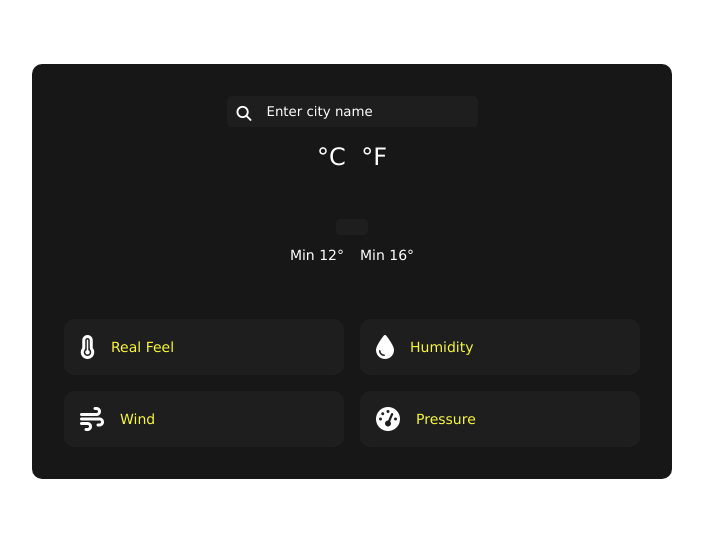
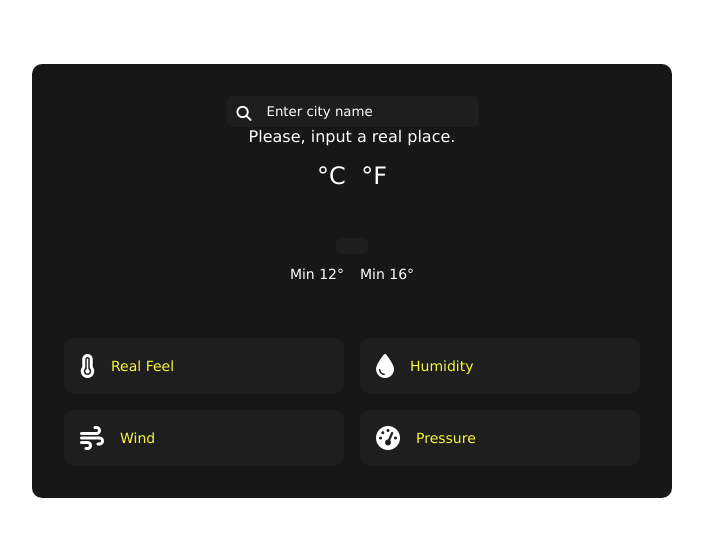
Before and after one commit to Preciouszagz/WeatherApplication, a plain HTML site: page index.html in a window 1280 px wide. Shown: the whole page, without its empty margins (288-991 px from the left). Drawn offline with Linux system fonts and the light colour scheme; no server answers.

Commit message:
Update index.html

```diff
--- a/index.html
+++ b/index.html
@@ -17,12 +17,13 @@
           />
           <i class="fa-solid fa-magnifying-glass"></i>
         </form>
+        <p id="error">Please, input a real place.</p>
         <div class="weather-units">
           <span class="weather-unit-celcius">&#176C</span>
-          <span class="weather-unit-fahrenheit">&#176F</span>
+          <span class="weather-unit-fahrenheit"0>&#176F</span>
         </div>
       </div>
-        <div class="weather-body">
+        <div class="weather-body" id="body">
           <h1 class="weather-city"></h1>
           <div class="weather-datetime">
           </div>
```
